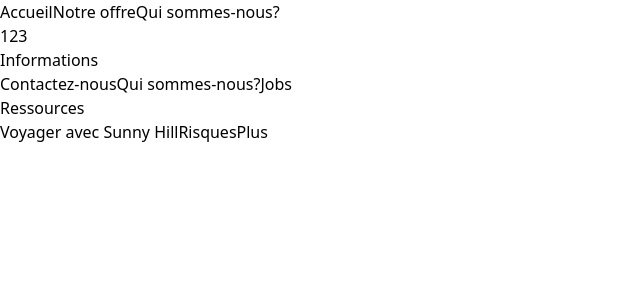
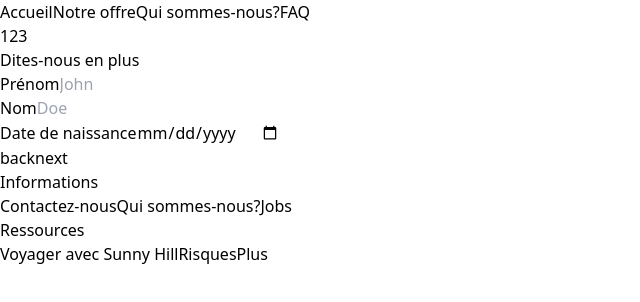
Before and after one commit to nathvda/SunnyHillAgency, a React (Vite) app: page /form in a window 1280 px wide. Shown: the top 302 px of the page, without its empty margins (0-640 px from the left). Built offline with nearby package versions, Linux system fonts and the light colour scheme.

Commit message:
making the store work

```diff
--- /dev/null
+++ b/src/FAQ.tsx
@@ -0,0 +1,29 @@
+import { Fragment } from "react";
+import { Tab } from "@headlessui/react";
+
+const FAQ = () => {
+    return (
+        <div>
+            <Tab.Group>
+                <Tab.List className="bg-orange-100 p-8">
+                <Tab>
+                    Puis-je me faire rembourser?
+                </Tab>
+                <Tab>
+                    Est-ce que c'est pas dangereux de se faire atterrir sur le soleil ?
+                </Tab>
+                <Tab>
+                    Est-ce qu'on peut vous faire confiance?
+                </Tab>
+                </Tab.List>
+                <Tab.Panels className="bg-orange-400 p-8">
+        <Tab.Panel>Content 1</Tab.Panel>
+        <Tab.Panel>Content 2</Tab.Panel>
+        <Tab.Panel>Content 3</Tab.Panel>
+        </Tab.Panels>
+            </Tab.Group>
+        </div>
+    );
+};
+
+export default FAQ;
--- a/src/Form.tsx
+++ b/src/Form.tsx
@@ -2,14 +2,16 @@
 import { Outlet, Link } from "react-router-dom";
 
 const Form = () => {
-    const Form = useFormStore((store) => store.form);
+    const Form = useFormStore((store) => store);
+    console.log(Form);
 
     return (
         <div>
-            <Link to="/form/step-one">1</Link>
+            <div className="bg-red-100 p-8 flex justify-evenly">
+            <Link to="/form/">1</Link>
             <Link to="/form/step-two">2</Link>
             <Link to="/form/step-three">3</Link>
-
+            </div>
             <Outlet/>
         </div>
     );
--- a/src/FormSteps/StepOne.tsx
+++ b/src/FormSteps/StepOne.tsx
@@ -1,9 +1,71 @@
+import { useForm, Resolver } from "react-hook-form";
+import { useNavigate } from "react-router-dom";
+import { useFormStore } from "../store";
+
+type FormValues = {
+  firstName: string;
+  lastName: string;
+  dateOfBirth: string;
+};
+
+const resolver: Resolver<FormValues> = async (values) => {
+  return {
+    values: values.firstName ? values : {},
+    errors: !values.firstName
+      ? {
+          firstName: {
+            type: "required",
+            message: "Veuillez fournir un prénom",
+          },
+        }
+      : {},
+  };
+};
+
 const StepOne = () => {
-    return (
+  const navigate = useNavigate();
+
+  const [firstName,updateFirstName] = useFormStore(
+    (state) => [state.firstName, state.updateFirstName]
+  )
+
+  const {
+    register,
+    handleSubmit,
+    formState: { errors },
+  } = useForm<FormValues>({ resolver });
+  const onSubmit = handleSubmit((data) => {
+    console.log(data);
+    updateFirstName(data.firstName);
+    navigate("/form/step-two", { replace: true });
+  });
+
+  return (
+    <div>
+      <form className="p-8 border border-red-100" onSubmit={onSubmit}>
+        <h2>Dites-nous en plus</h2>
+
         <div>
-            Step One
+          <label htmlFor="firstName">Prénom</label>
+          <input {...register("firstName")} placeholder="John" />
+          {errors?.firstName && <p>{errors.firstName.message}</p>}
         </div>
-    );
+
+        <div>
+          <label htmlFor="lastName">Nom</label>
+          <input {...register("lastName")} placeholder="Doe" />
+          {errors?.lastName && <p>{errors.lastName.message}</p>}
+        </div>
+
+        <div>
+          <label htmlFor="dateOfBirth">Date de naissance</label>
+          <input type="date" {...register("dateOfBirth")} />
+          {errors?.lastName && <p>{errors.lastName.message}</p>}
+        </div>
+        <button onClick={() => goBack()} type="button">back</button><button type="submit">next</button>
+      </form>
+    </div>
+  );
 };
 
 export default StepOne;
--- a/src/Navigation.tsx
+++ b/src/Navigation.tsx
@@ -6,6 +6,7 @@
             <NavLink to="/">Accueil</NavLink>
             <NavLink to="/product">Notre offre</NavLink>
             <NavLink to="/about">Qui sommes-nous?</NavLink>
+            <NavLink to="/faq">FAQ</NavLink>
         </div>
     );
 };
--- a/src/main.tsx
+++ b/src/main.tsx
@@ -11,6 +11,7 @@
 import StepTwo from './FormSteps/StepTwo.tsx';
 import StepThree from './FormSteps/StepThree.tsx';
 import Error404 from './Error404.tsx';
+import FAQ from './FAQ.tsx';
 
 
 const router = createBrowserRouter(
@@ -20,8 +21,9 @@
       <Route index element={<Greetings/>}/>
       <Route path="/about" element={<About/>}/>
       <Route path="/product" element={<Product/>}/>
+      <Route path="/faq" element={<FAQ/>}/>
       <Route path="/form" element={<Form/>}>
-        <Route path="/form/step-one" element={<StepOne/>}/>
+        <Route index element={<StepOne/>}/>
         <Route path="/form/step-two" element={<StepTwo/>}/>
         <Route path="/form/step-three" element={<StepThree/>}/>
       </Route>
--- a/src/store.ts
+++ b/src/store.ts
@@ -1,25 +1,23 @@
 import { create } from "zustand";
-import { devtools, persist } from 'zustand/middleware';
 
-interface FormState{
-    form:{
+interface FormState {
         firstName:string
         lastName:string
-      }
-}
+    }
 
-export const useFormStore = create<FormState>()(
-    devtools(
-        persist(
-            (set) => ({
-                form:{
+     type Action = {
+        updateFirstName: (firstName : FormState['firstName']) => void
+        updateLastName: (lastName : FormState['lastName']) => void
+    }
+
+
+export const useFormStore = create<FormState & Action>((set) => ({
                     firstName:"coucou",
-                    lastName:"bye"
-                }
-
-            }),{
-             name: 'idk'
-            }
-        )
-    )
-)
+                    lastName:"bye",
+                updateFirstName: (firstName) =>
+                    set(() => ({firstName:firstName}))
+                ,
+                updateLastName : (lastName) =>
+                    set(() => ({lastName:lastName}))
+                ,
+            }))
```
